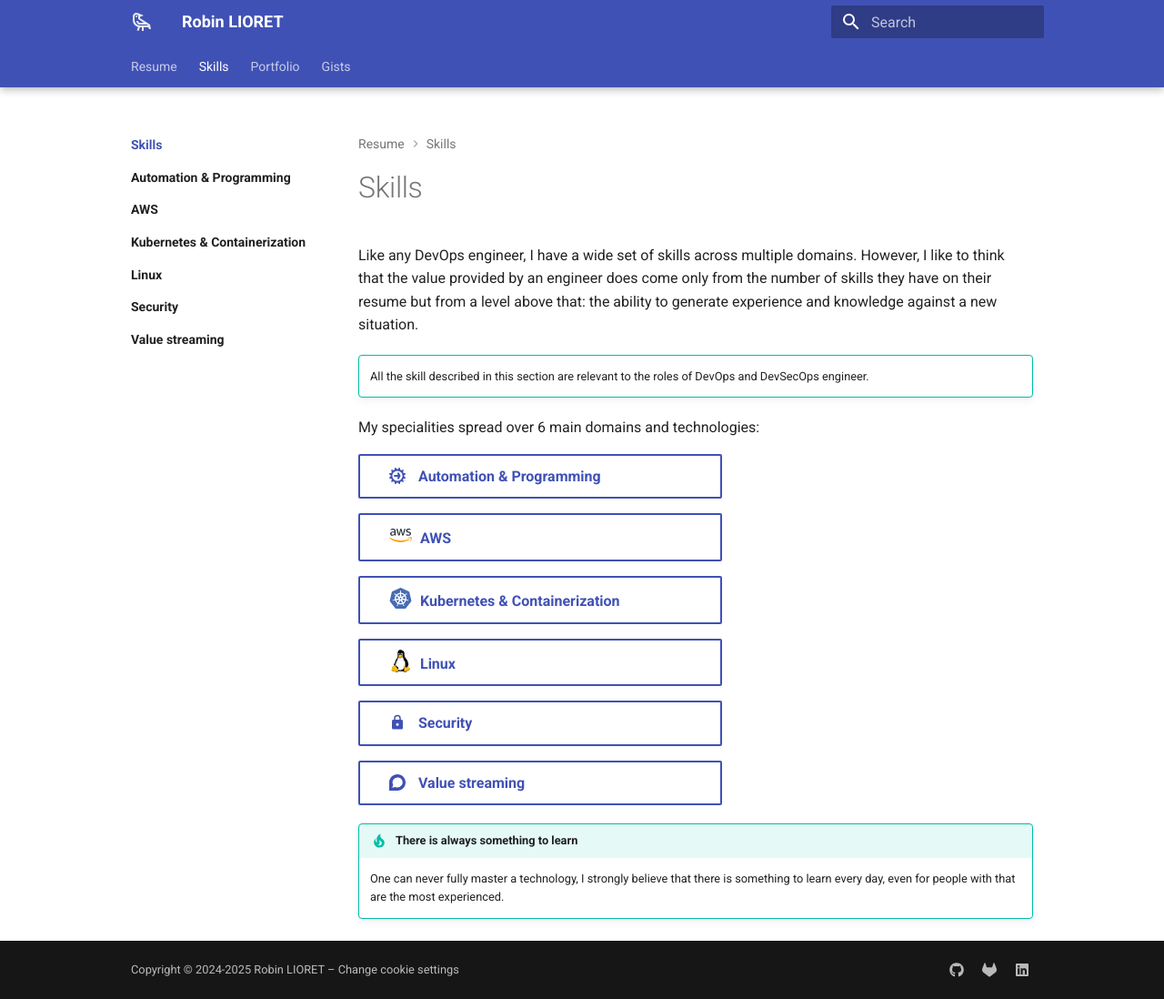
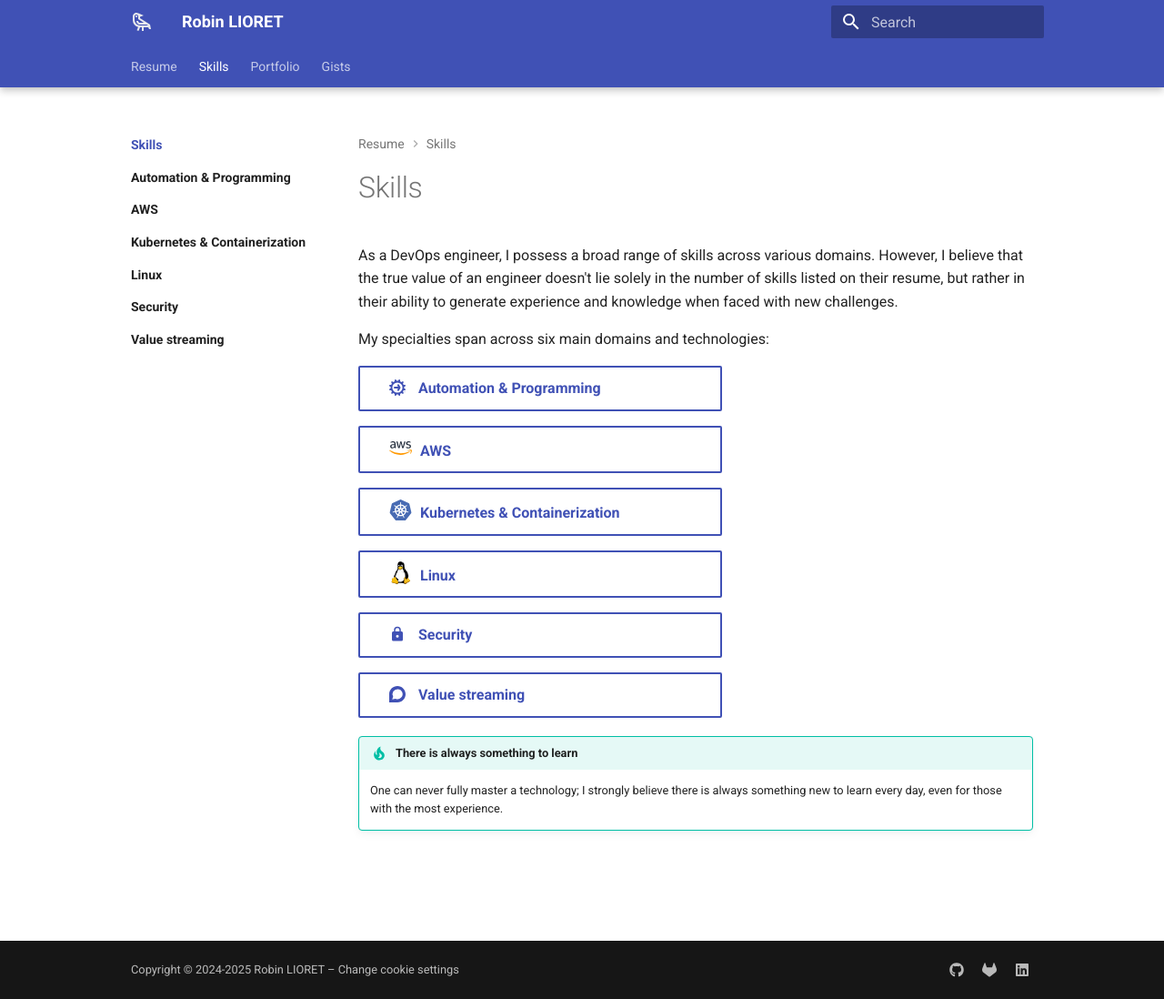
Before and after one commit to robinlioret/cv-en, an MkDocs documentation site: the page built from docs/skills/index.md, in a window 1280 px wide and 1098 px high. Shown: the whole window at 91% size. Built offline with MkDocs 1.6.1 and Material for MkDocs 9.7.7, drawn with Linux system fonts in a browser that asks for light colours.

Commit message:
feat: skills: fix orthograph and improve sentences

```diff
--- a/docs/skills/index.md
+++ b/docs/skills/index.md
@@ -5,20 +5,11 @@
 
 # Skills
 
-Like any DevOps engineer, I have a wide set of skills across multiple domains. However, I like to think that the value
-provided by an engineer does come only from the number of skills they have on their resume but from a level above that:
-the ability to generate experience and knowledge against a new situation.
+As a DevOps engineer, I possess a broad range of skills across various domains. However, I believe that the true value
+of an engineer doesn't lie solely in the number of skills listed on their resume, but rather in their ability to
+generate experience and knowledge when faced with new challenges.
 
-
-[//]: # (@formatter:off)
-/// admonition |
-    type: tip
-All the skill described in this section are relevant to the roles of DevOps and DevSecOps engineer.
-///
-[//]: # (@formatter:on)
-
-
-My specialities spread over 6 main domains and technologies:
+My specialties span across six main domains and technologies:
 
 [//]: # (@formatter:off)
 
@@ -39,7 +30,7 @@
 [//]: # (@formatter:off)
 /// admonition | There is always something to learn
     type: tip
-One can never fully master a technology, I strongly believe that there is something to learn every day,
-even for people with that are the most experienced.
+One can never fully master a technology; I strongly believe there is always something new to learn every day, even for
+those with the most experience.
 ///
 [//]: # (@formatter:on)
```
Also changed, not shown: docs/skills/automation/index.md (+0 -2 lines), docs/skills/containerization/index.md (+2 -2 lines).
